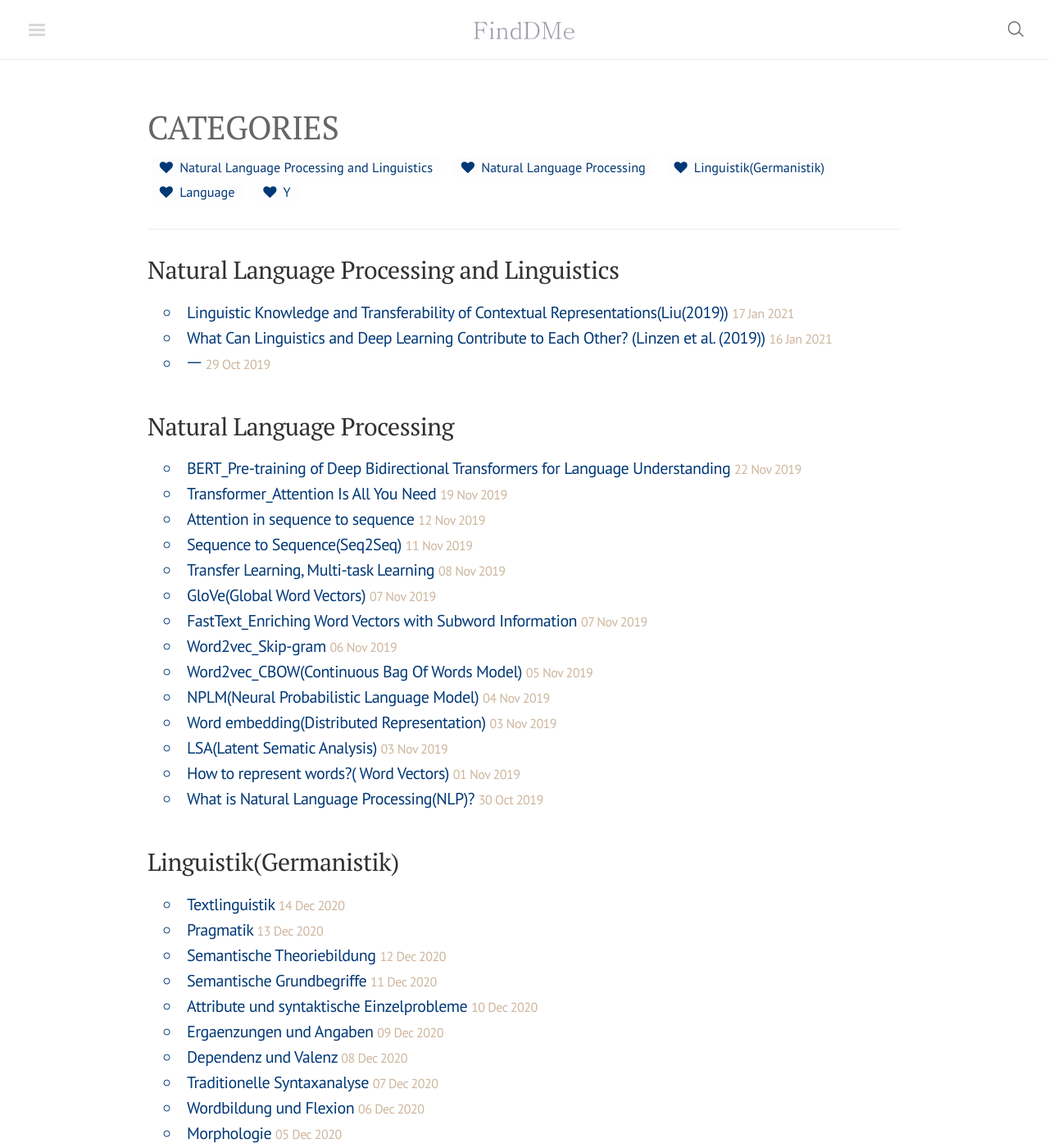
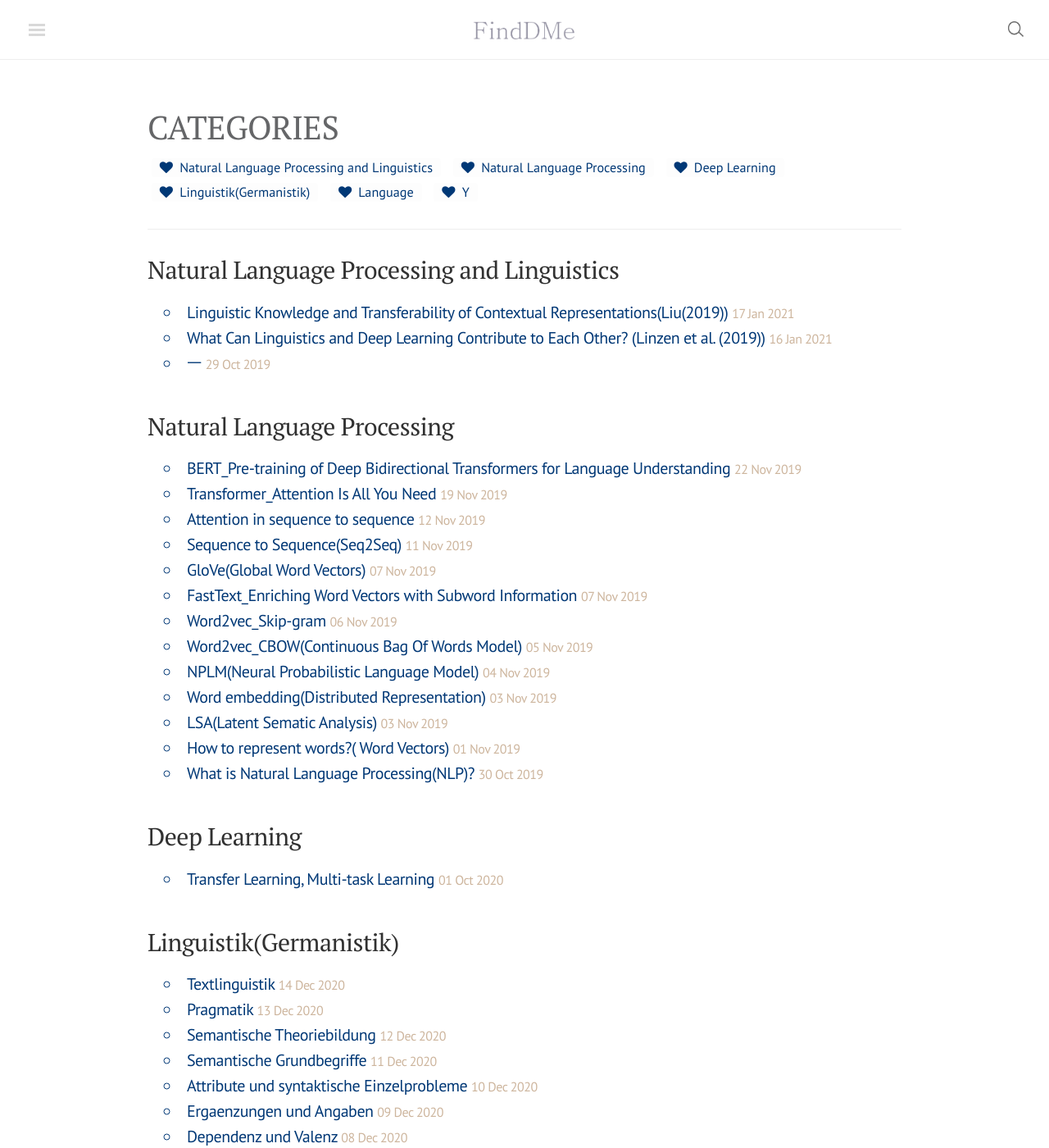
Before and after one commit to finddme/finddme.github.io, a Jekyll site: the page built from index.html, in a window 1280 px wide and 1400 px high. Shown: the whole window at 82% size. Built offline with Jekyll 4.4.1, drawn with Linux system fonts in a browser that asks for light colours; nearby versions of some CDN libraries; comment, search, counter and statistics services are not loaded.

Commit message:
Update and rename 2019-11-08-TransferLearning.md to 2020-10-01-TransferLearning.md

```diff
--- a/_posts/2019-11-08-TransferLearning.md
+++ b/_posts/2020-10-01-TransferLearning.md
@@ -1,7 +1,7 @@
 ---
 title: Transfer Learning, Multi-task Learning
-category: Natural Language Processing
-tag: NLP
+category: Deep Learning
+tag: Deep Learning
 ---
 
 Transfer Learning과 Multi-task Learning은 둘 다 Task1과 Task2의 low level feature가 연관이 있을때 사용된다. 그리고 주로 P1을 설명하는 샘플데이터는 많은데 P2에 대한샘플 데이터가 부족할 경우에 사용된다.
```
